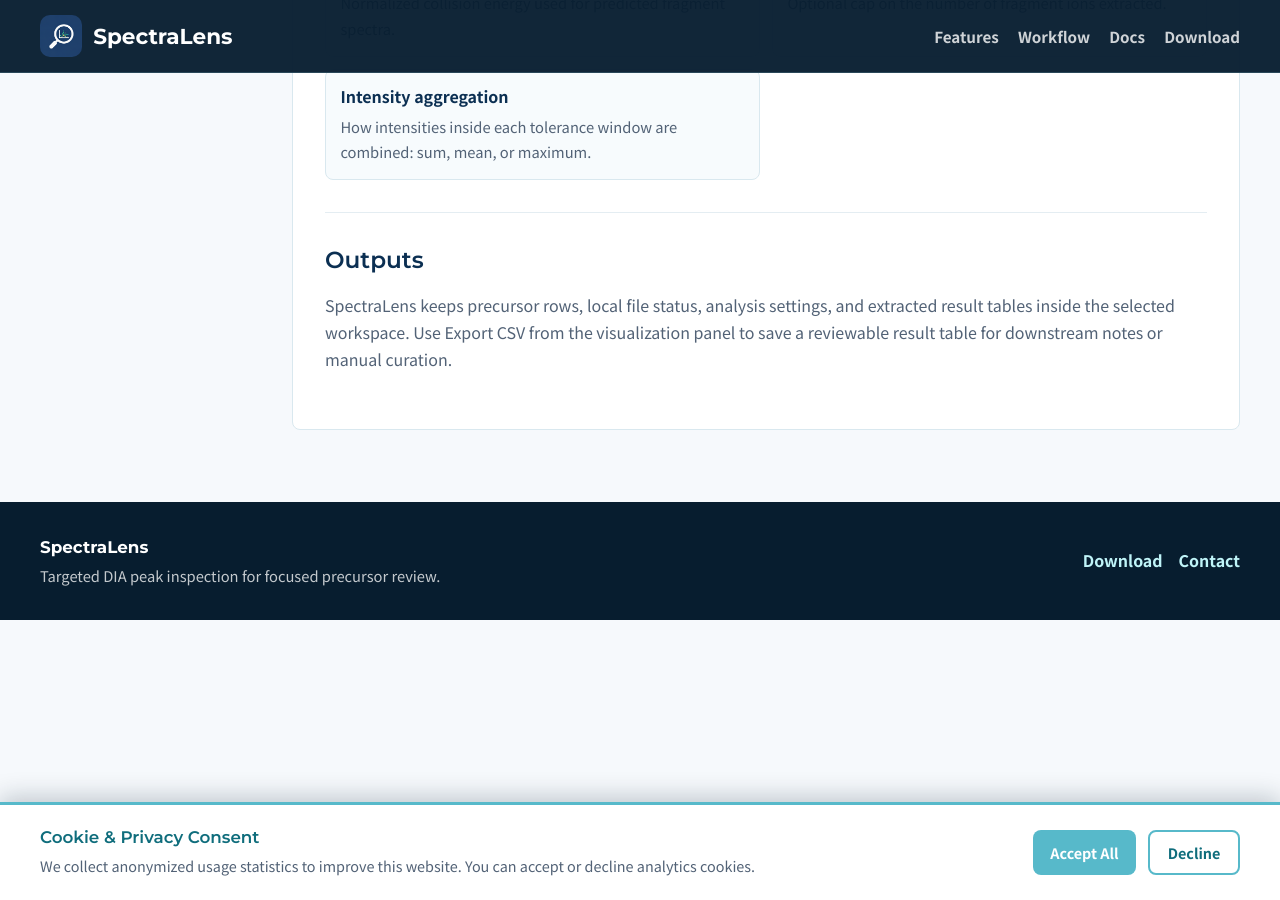
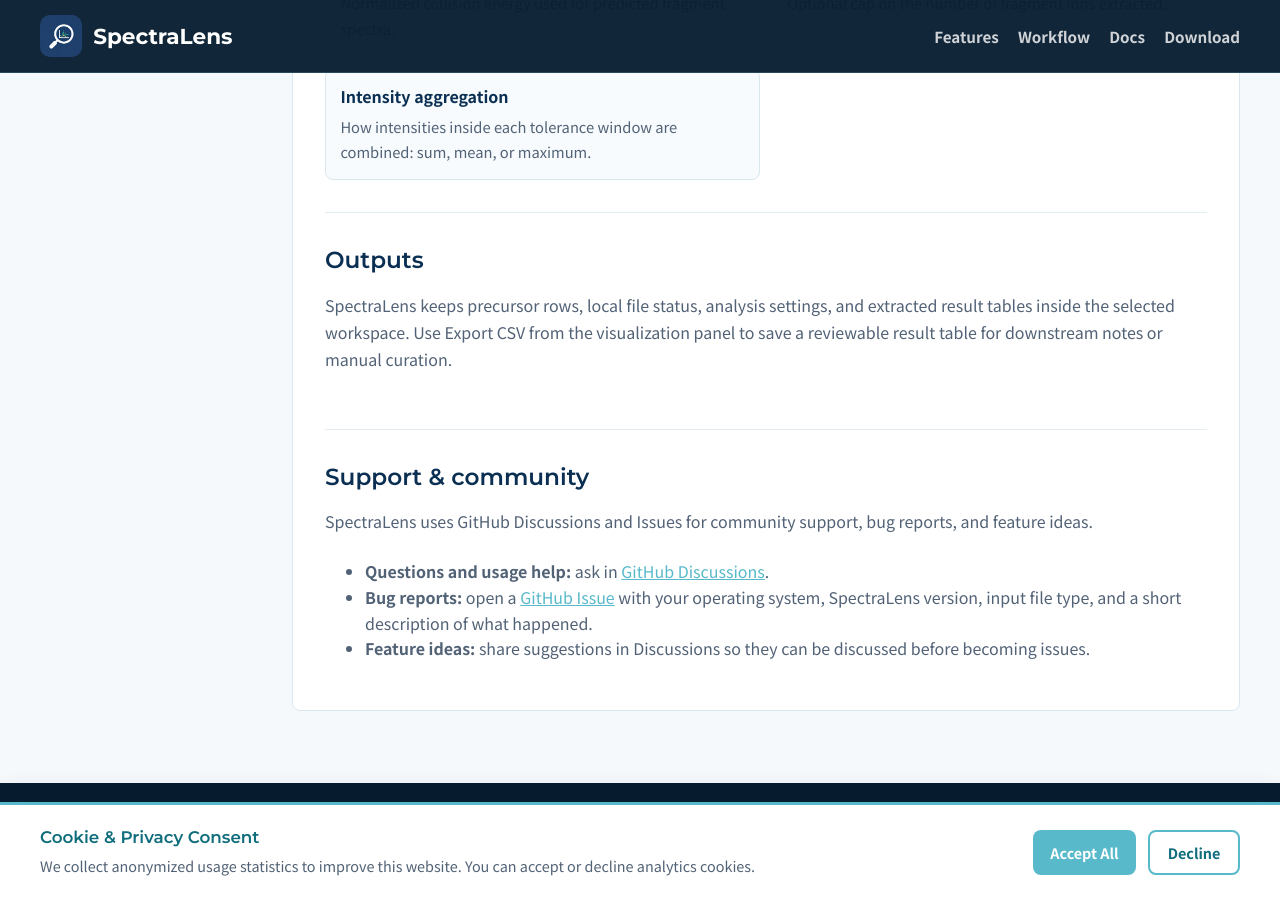
Before and after one commit to bionsight/SynapSpec, a Jekyll site: the page built from spectralens/index.md, in a window 1280 px wide and 900 px high, scrolled down 7183 px. Built offline with Jekyll 4.4.1, drawn with Linux system fonts in a browser that asks for light colours.

Commit message:
Update website content - 2026-06-02 21:55

```diff
--- a/spectralens/index.md
+++ b/spectralens/index.md
@@ -114,6 +114,7 @@
         <a href="#precursor-input">Precursor input</a>
         <a href="#settings">Settings</a>
         <a href="#outputs">Outputs</a>
+        <a href="#support">Support</a>
       </aside>
 
       <div class="spectralens-doc-content">
@@ -281,6 +282,28 @@
             table for downstream notes or manual curation.
           </p>
         </section>
+
+        <section id="support">
+          <h3>Support &amp; community</h3>
+          <p>
+            SpectraLens uses GitHub Discussions and Issues for community support, bug reports, and feature ideas.
+          </p>
+          <ul>
+            <li>
+              <strong>Questions and usage help:</strong>
+              ask in <a href="{{ product.repository_url }}/discussions" target="_blank" rel="noopener">GitHub Discussions</a>.
+            </li>
+            <li>
+              <strong>Bug reports:</strong>
+              open a <a href="{{ product.repository_url }}/issues" target="_blank" rel="noopener">GitHub Issue</a>
+              with your operating system, SpectraLens version, input file type, and a short description of what happened.
+            </li>
+            <li>
+              <strong>Feature ideas:</strong>
+              share suggestions in Discussions so they can be discussed before becoming issues.
+            </li>
+          </ul>
+        </section>
       </div>
     </div>
   </div>
```
